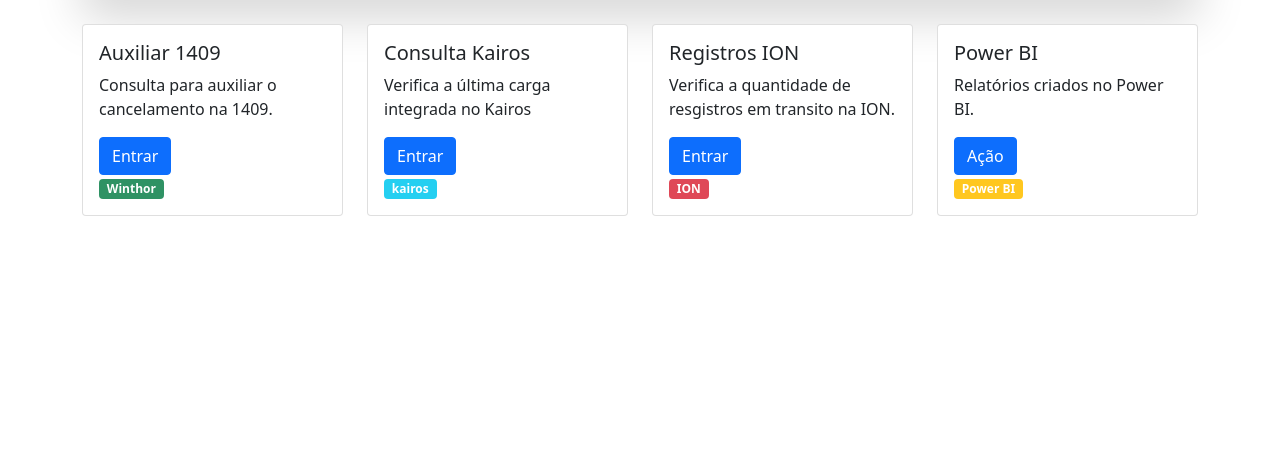
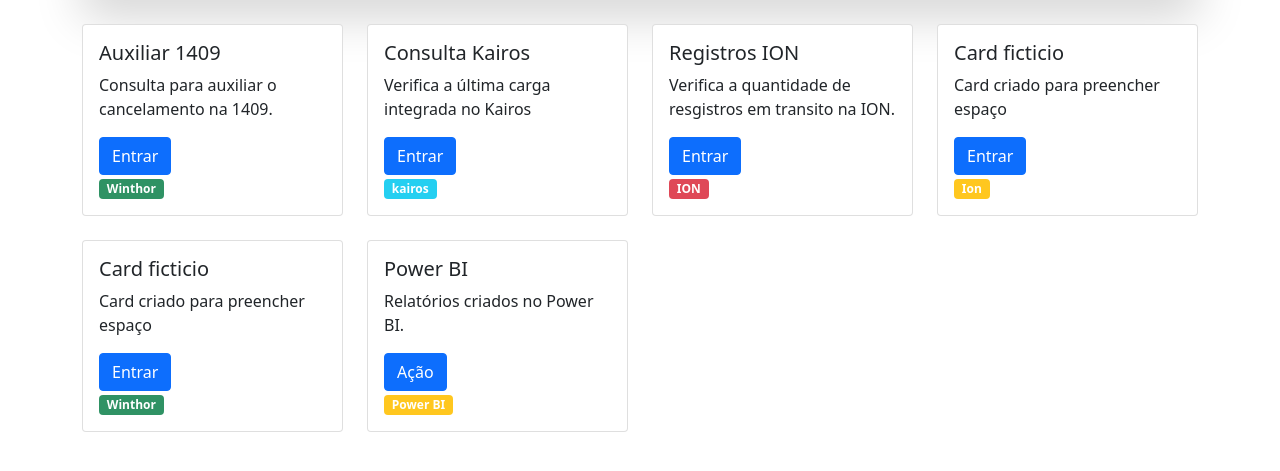
Before and after one commit to ThiagoRamos28/SiteConsultas, a Flask app: page / in a window 1280 px wide. Shown: the part 104-575 px from the top of the page. Run offline with Flask 3, Linux system fonts and the light colour scheme; the visitor is signed in with stand-in values (Sample User, id 1); some libraries are stand-ins or nearby versions.

Commit message:
Update home.html

```diff
--- a/siteconsultas/templates/home.html
+++ b/siteconsultas/templates/home.html
@@ -8,7 +8,7 @@
             </div>
         </div>
         <div class="row mt-4">
-            <div class="col-md-3" data-tag="winthor"><!--adicionar o data-tag para sar junto o filter la na base-->
+            <div class="col-md-3 mb-4" data-tag="winthor"><!--adicionar o data-tag para sar junto o filter la na base-->
                 <div class="card">
                     <div class="card-body">
                         <h5 class="card-title">Auxiliar 1409</h5>
@@ -18,7 +18,7 @@
                     </div>
                 </div>
             </div>
-            <div class="col-md-3" data-tag="kairos">
+            <div class="col-md-3 mb-4" data-tag="kairos">
                 <div class="card">
                     <div class="card-body">
                         <h5 class="card-title">Consulta Kairos</h5>
@@ -28,7 +28,7 @@
                     </div>
                 </div>
             </div>
-            <div class="col-md-3"  data-tag="ion">
+            <div class="col-md-3 mb-4" data-tag="ion">
                 <div class="card">
                     <div class="card-body">
                         <h5 class="card-title">Registros ION</h5>
@@ -38,14 +38,33 @@
                     </div>
                 </div>
             </div>
-            <div class="col-md-3" data-tag="powerbi">
+            <div class="col-md-3 mb-4" data-tag="ion">
+                <div class="card">
+                    <div class="card-body">
+                        <h5 class="card-title">Card ficticio</h5>
+                        <p class="card-text">Card criado para preencher espaço</p>
+                        <a href="#" class="btn btn-primary">Entrar</a><br>
+                        <span class="badge bg-warning align-self-end" style="font-size: 0.75em; opacity: 0.9;">Ion</span>
+                    </div>
+                </div>
+            </div>
+            <div class="col-md-3 mb-4" data-tag="winthor">
+                <div class="card">
+                    <div class="card-body">
+                        <h5 class="card-title">Card ficticio</h5>
+                        <p class="card-text">Card criado para preencher espaço</p>
+                        <a href="#" class="btn btn-primary">Entrar</a><br>
+                        <span class="badge bg-success align-self-end" style="font-size: 0.75em; opacity: 0.9;">Winthor</span>
+                    </div>
+                </div>
+            </div>
+            <div class="col-md-3 mb-4" data-tag="powerbi">
                 <div class="card">
                     <div class="card-body">
                         <h5 class="card-title">Power BI</h5>
                         <p class="card-text">Relatórios criados no Power BI.</p>
                         <a href="#" class="btn btn-primary">Ação</a><br>
                         <span class="badge bg-warning align-self-end" style="font-size: 0.75em; opacity: 0.9;">Power BI</span>
-
                     </div>
                 </div>
             </div>
```
